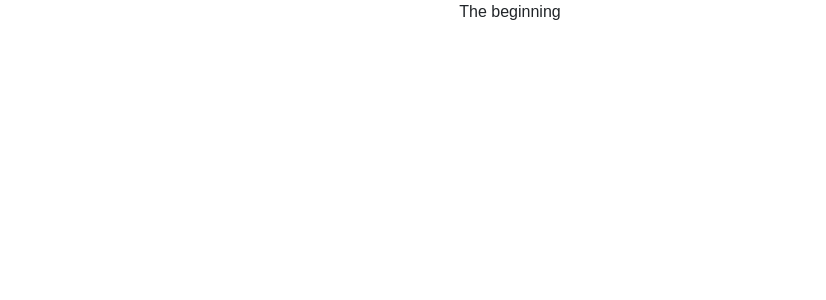
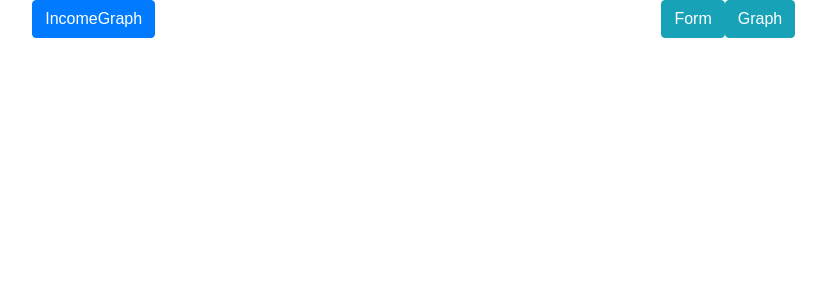
Before and after one commit to tgreenhalgh/incomeGraph, a React (Create React App) app: page / in a window 1280 px wide. Shown: the top 300 px of the page, without its empty margins (130-956 px from the left). Built offline with nearby package versions, Linux system fonts and the light colour scheme.

Commit message:
adds components: graph, header, inputform

```diff
--- a/package.json
+++ b/package.json
@@ -8,6 +8,7 @@
     "react-dom": "^16.4.1",
     "react-router-dom": "^4.3.1",
     "react-scripts": "1.1.4",
+    "reactstrap": "^6.2.0",
     "styled-components": "^3.3.3"
   },
   "scripts": {
--- a/src/App.js
+++ b/src/App.js
@@ -1,9 +1,71 @@
 import React, { Component } from 'react';
+import { Route } from 'react-router-dom';
+import Header from './components/Header';
+import InputForm from './components/InputForm';
+import Graph from './components/Graph';
 import './App.css';
 
 class App extends Component {
+  constructor() {
+    super();
+    this.state = {
+      data: [
+        {
+          key: 'ABC',
+          values: [
+            {
+              Client: 'ABC',
+              sale: '202',
+              year: '2000',
+            },
+            {
+              Client: 'ABC',
+              sale: '215',
+              year: '2002',
+            },
+          ],
+        },
+      ],
+      userInfo: {},
+    };
+  }
+
+  updateData = data => {
+    this.setState({ data });
+  };
+
+  updateUserInfo = data => {
+    this.setState({ data });
+  };
+
   render() {
-    return <div className="App">The beginning</div>;
+    return (
+      <div className="App">
+        <Route exact path="/" component={Header} />
+        <Route
+          exact
+          path="/graph"
+          render={props => (
+            <Graph
+              {...props}
+              handleUpdate={this.updateData}
+              data={JSON.stringify(this.state.data)}
+            />
+          )}
+        />
+        <Route
+          exact
+          path="/form"
+          render={props => (
+            <InputForm
+              {...props}
+              handleUpdate={this.updateUserInfo}
+              data={JSON.stringify(this.state.userInfo)}
+            />
+          )}
+        />
+      </div>
+    );
   }
 }
 
--- /dev/null
+++ b/src/components/Graph.js
@@ -0,0 +1,7 @@
+import React from 'react';
+
+const Graph = props => (
+  <React.Fragment>Awesome graph goes here {props.data}</React.Fragment>
+);
+
+export default Graph;
--- /dev/null
+++ b/src/components/Header.js
@@ -0,0 +1,18 @@
+import React from 'react';
+import { Button } from 'reactstrap';
+
+const Header = () => (
+  <div className="row">
+    <div className="col-sm-4">
+      <Button color="primary" style={{ marginLeft: '10%' }}>
+        IncomeGraph
+      </Button>
+    </div>
+    <div className="col-sm-8">
+      <Button color="info">Form</Button>
+      <Button color="info">Graph</Button>
+    </div>
+  </div>
+);
+
+export default Header;
--- /dev/null
+++ b/src/components/InputForm.js
@@ -0,0 +1,14 @@
+import React from 'react';
+
+class InputForm extends React.Component {
+  constructor(props) {
+    super(props);
+    this.state = {};
+  }
+
+  render() {
+    return <h1>data entry here</h1>;
+  }
+}
+
+export default InputForm;
```
Also changed, not shown: 1 other file (tests, documents, lock files or other folders).
